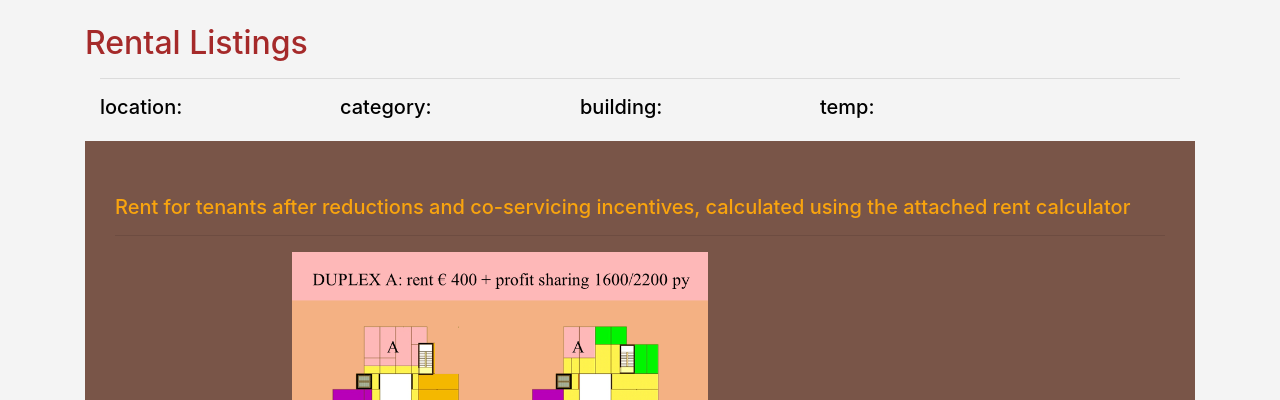
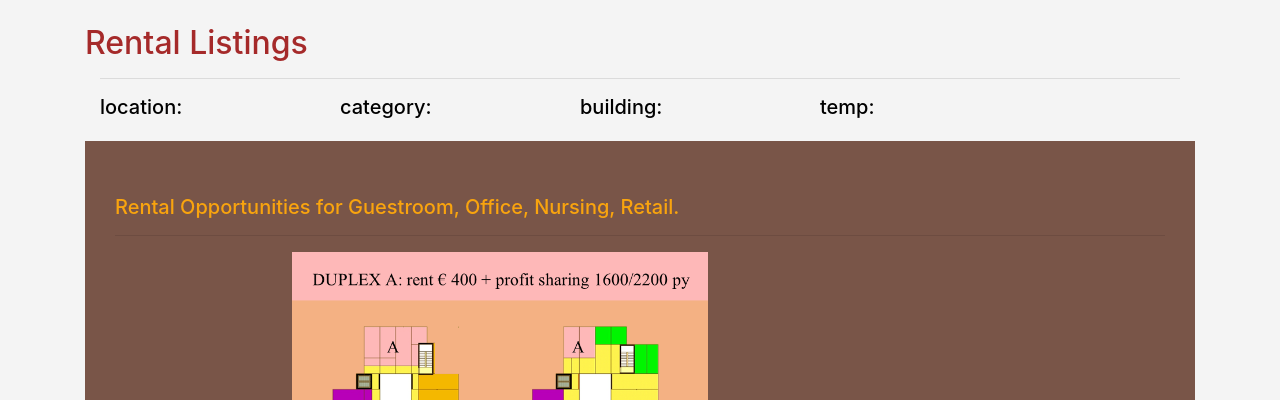
Before and after one commit to marco872/supercoserving, a Django app: page /sub/ in a window 1280 px wide. Shown: the part 129-529 px from the top of the page. Run offline with Django 3.2, Linux system fonts and the light colour scheme; data that the repository does not hold is empty; some libraries are stand-ins or nearby versions.

Commit message:
sub html change

```diff
--- a/co_servings/templates/co_servings/sub.html
+++ b/co_servings/templates/co_servings/sub.html
@@ -189,7 +189,7 @@ h6 {
 
   <br>
 
-  <h5 style="margin-left: 0px;color:#f9a40e; margin-top: 0px;padding-top: 30px;">Rent for tenants after reductions and co-servicing incentives, calculated using the attached rent calculator </h5>
+  <h5 style="margin-left: 0px;color:#f9a40e; margin-top: 0px;padding-top: 30px;">Rental Opportunities for Guestroom, Office, Nursing, Retail. </h5>
 
 
   <hr>
```
